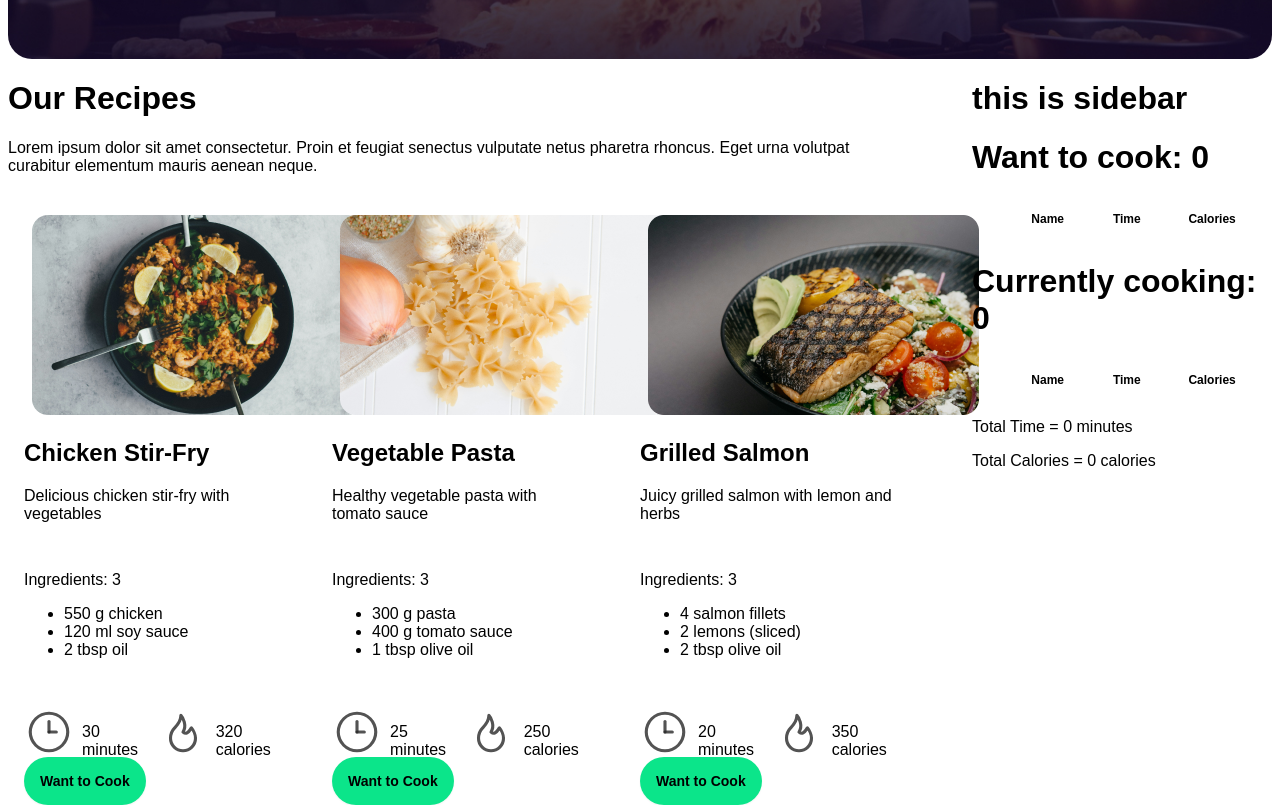
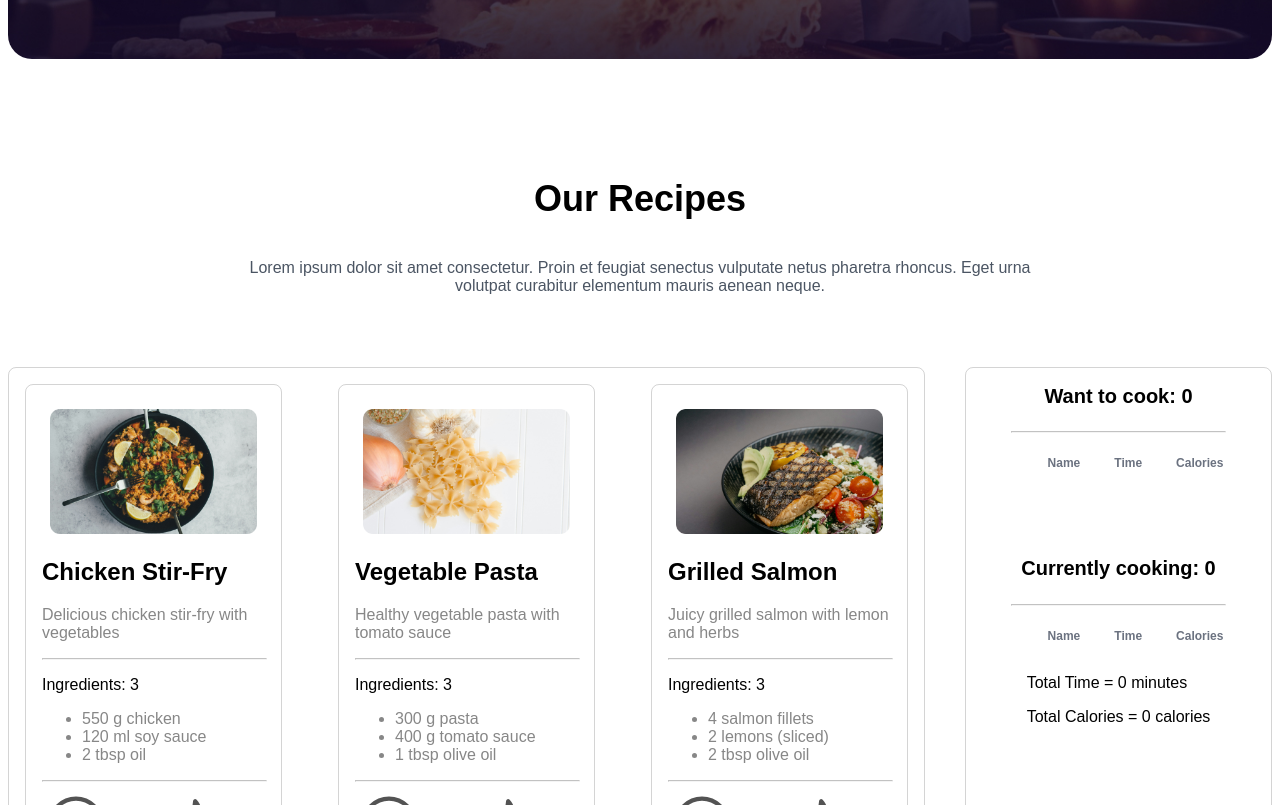
Before and after one commit to md-nahiduzzaman/chefs-table-react, a React (Vite) app: page / in a window 1280 px wide. Shown: the part 595-1400 px from the top of the page. Built offline with nearby package versions, Linux system fonts and the light colour scheme.

Commit message:
design prolem solve

```diff
--- a/src/App.jsx
+++ b/src/App.jsx
@@ -27,12 +27,22 @@ function App() {
 
   return (
     <>
-      <div className="container mx-auto">
+      <div className="container mx-auto mb-24">
         <Header></Header>
       </div>
-      <div className="container mx-auto flex">
-        <Recipes handleWantToCook={handleWantToCook}></Recipes>
-        <Sidebar cart={cart} handleRemoveItem={handleRemoveItem}></Sidebar>
+      <div className="container mx-auto">
+        <div className="flex flex-col items-center text-center mb-14">
+          <h1 className="font-semibold text-4xl">Our Recipes</h1>
+          <p className="w-[65%] text-gray-600">
+            Lorem ipsum dolor sit amet consectetur. Proin et feugiat senectus
+            vulputate netus pharetra rhoncus. Eget urna volutpat curabitur
+            elementum mauris aenean neque.{" "}
+          </p>
+        </div>
+        <div className="flex gap-10 mb-28">
+          <Recipes handleWantToCook={handleWantToCook}></Recipes>
+          <Sidebar cart={cart} handleRemoveItem={handleRemoveItem}></Sidebar>
+        </div>
       </div>
       {showAlert && (
         <div className="toast toast-top toast-end bg-red-400 rounded-full">
--- a/src/components/CookList/CookList.jsx
+++ b/src/components/CookList/CookList.jsx
@@ -15,7 +15,7 @@ const CookList = ({ item, handleCookingList, handleRemoveItem }) => {
       <td>{preparing_time}</td>
       <td>{calories}</td>
       <button
-        className="btn bg-[#0BE58A]"
+        className="btn bg-[#0BE58A] border-none rounded-full text-[#150B2B]"
         onClick={() => {
           handleCookingList(item, preparing_time, calories),
             handleRemoveItem(id);
--- a/src/components/Cookings/Cookings.jsx
+++ b/src/components/Cookings/Cookings.jsx
@@ -2,11 +2,13 @@ import CookingList from "../CookingList/CookingList";
 
 const Cookings = ({ cookingsItem, totalTime, totalCalories }) => {
   return (
-    <div>
-      <h1>Currently cooking: {cookingsItem.length}</h1>
-
+    <div className="flex flex-col items-center">
+      <h1 className="font-semibold text-xl">
+        Currently cooking: {cookingsItem.length}
+      </h1>
+      <hr className="bg-gray-200  w-[70%]" style={{ opacity: "0.6" }} />
       <div className="overflow-x-auto">
-        <table className="table">
+        <table className="table text-gray-500">
           {/* head */}
           <thead>
             <tr>
@@ -27,7 +29,7 @@ const Cookings = ({ cookingsItem, totalTime, totalCalories }) => {
           </tbody>
         </table>
       </div>
-
+      <div>
         <p>
           Total Time = <span>{totalTime}</span> minutes
         </p>
@@ -35,6 +37,7 @@ const Cookings = ({ cookingsItem, totalTime, totalCalories }) => {
           Total Calories = <span>{totalCalories} calories</span>
         </p>
       </div>
+    </div>
   );
 };
 
--- a/src/components/Cooks/Cooks.jsx
+++ b/src/components/Cooks/Cooks.jsx
@@ -3,13 +3,13 @@ import CookList from "../CookList/CookList";
 const Cooks = ({ cart, handleCookingList, handleRemoveItem }) => {
   console.log(cart);
   return (
-    <div>
-      <h1>Want to cook: {cart.length} </h1>
-
+    <div className="flex flex-col items-center mb-14">
+      <h1 className="font-semibold text-xl">Want to cook: {cart.length} </h1>
+      <hr className="bg-gray-200  w-[70%]" style={{ opacity: "0.6" }} />
       <div className="overflow-x-auto">
-        <table className="table">
+        <table className="table text-gray-500">
           {/* head */}
-          <thead>
+          <thead className="">
             <tr>
               <th></th>
               <th>Name</th>
--- a/src/components/Header/Header.jsx
+++ b/src/components/Header/Header.jsx
@@ -44,7 +44,7 @@ const Header = () => {
                 </li>
               </ul>
             </div>
-            <a className="btn btn-ghost text-xl">daisyUI</a>
+            <a className=" text-2xl font-bold">Recipe Calories</a>
           </div>
           <div className="navbar-center hidden lg:flex">
             <ul className="menu menu-horizontal px-1">
@@ -68,7 +68,8 @@ const Header = () => {
                 <input
                   type="text"
                   placeholder="Search"
-                  className="input input-bordered w-24 md:w-auto"
+                  className="input input-bordered w-24 md:w-auto rounded-full border-none"
+                  style={{ backgroundColor: "rgba(21, 11, 43, 0.15)" }}
                 />
               </div>
               <div className="dropdown dropdown-end">
@@ -80,7 +81,7 @@ const Header = () => {
                   <div className="w-10 rounded-full">
                     <img
                       alt="Tailwind CSS Navbar component"
-                      src="https://daisyui.com/images/stock/photo-1534528741775-53994a69daeb.jpg"
+                      src="../../../public/image/profile.png"
                     />
                   </div>
                 </div>
--- a/src/components/Recipe/Recipe.jsx
+++ b/src/components/Recipe/Recipe.jsx
@@ -10,23 +10,26 @@ const Recipe = ({ recipe, handleWantToCook }) => {
   } = recipe;
 
   return (
-    <div className=" p-4 border-2 border-gray-700">
-      <div className="border-2 border-gray-700">
+    <div className="p-4 rounded-lg">
+      <div
+        className=" rounded-lg p-4"
+        style={{ border: "1px solid  rgba(40, 40, 40, 0.2)  " }}
+      >
         <div className="m-2">
-          <img src={recipe_image} alt="Shoes" className="" />
+          <img src={recipe_image} alt="Shoes" className="w-full" />
         </div>
         <div>
           <h2 className="">{recipe_name}</h2>
-          <p>{short_description}</p>
-          <div className="divider"></div>
+          <p className="text-[#878787]">{short_description}</p>
+          <hr className="bg-gray-200  w-full" style={{ opacity: "0.6" }} />
           <p>Ingredients: {ingredients.length}</p>
-          <ul className="list-disc">
+          <ul className="list-disc text-[#878787]">
             <li>{ingredients[0]}</li>
             <li>{ingredients[1]}</li>
             <li>{ingredients[2]}</li>
           </ul>
-          <div className="divider"></div>
-          <div className="flex justify-between gap-3">
+          <hr className="bg-gray-200  w-full" style={{ opacity: "0.6" }} />
+          <div className="flex gap-7 text-[#878787]">
             <div className="flex gap-2">
               <img src="../../../public/image/time.svg" alt="" />
               <p>
--- a/src/components/Recipes/Recipes.jsx
+++ b/src/components/Recipes/Recipes.jsx
@@ -11,15 +11,10 @@ const Recipes = ({ handleWantToCook }) => {
       .then((data) => setRecipes(data));
   }, []);
   return (
-    <div className="w-[75%]">
-      <div>
-        <h1>Our Recipes</h1>
-        <p>
-          Lorem ipsum dolor sit amet consectetur. Proin et feugiat senectus
-          vulputate netus pharetra rhoncus. Eget urna volutpat curabitur
-          elementum mauris aenean neque.{" "}
-        </p>
-      </div>
+    <div
+      className="w-[75%] rounded-lg"
+      style={{ border: "1px solid  rgba(40, 40, 40, 0.2)  " }}
+    >
       <div className=" grid grid-cols-3 gap-6">
         {recipes.map((recipe) => (
           <Recipe
--- a/src/components/Sidebar/Sidebar.jsx
+++ b/src/components/Sidebar/Sidebar.jsx
@@ -19,8 +19,10 @@ const Sidebar = ({ cart, handleRemoveItem }) => {
   };
 
   return (
-    <div className="w-[25%] ml-16">
-      <h1>this is sidebar</h1>
+    <div
+      className="w-[25%] rounded-lg"
+      style={{ border: "1px solid  rgba(40, 40, 40, 0.2)  " }}
+    >
       <Cooks
         cart={cart}
         handleCookingList={handleCookingList}
```
Lines whose indentation alone changed are shown as unchanged.
